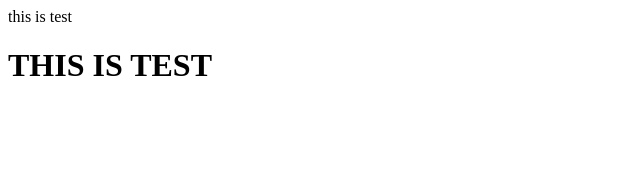
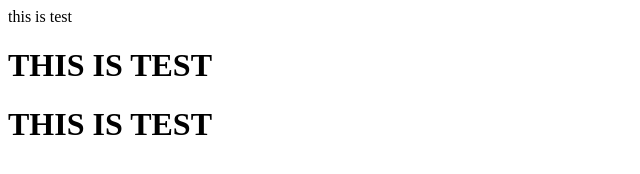
Before and after one commit to n-f-tak/web-contents, a plain HTML site: page index.html in a window 1280 px wide. Shown: the whole page, without its empty margins (0-640 px from the left). Drawn offline with Linux system fonts and the light colour scheme.

Commit message:
Update index.html

```diff
--- a/index.html
+++ b/index.html
@@ -1,2 +1,6 @@
 <head>this is test</head>
-<body><h1>THIS IS TEST</h1></body>
+<body>
+  <h1>THIS IS TEST</h1>
+<h1>THIS IS TEST</h1>
+
+</body>
```
